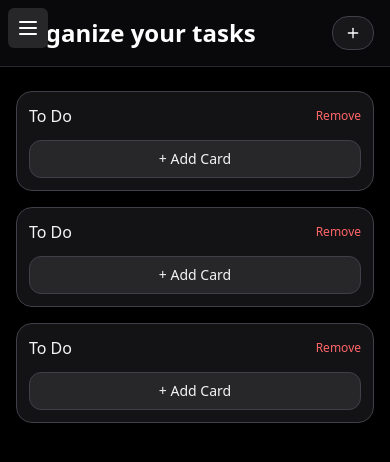
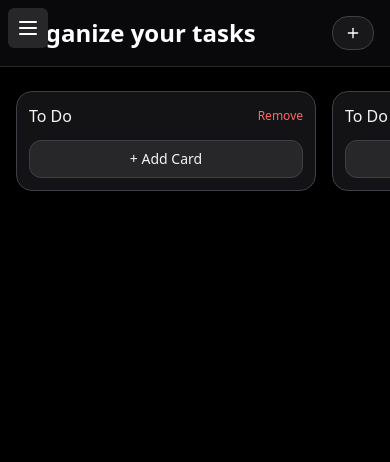
Before and after one commit to devrloper/JiraClone, a React (Vite) app: page / in a window 390 px wide. Shown: the top 462 px of the page. Built offline with nearby package versions, Linux system fonts and the light colour scheme.

Commit message:
Make cards horizontal on all screens

```diff
--- a/src/Components/Board.jsx
+++ b/src/Components/Board.jsx
@@ -84,7 +84,7 @@
         </header>
 
         {/* Columns */}
-        <div className="flex flex-col lg:flex-row gap-4 overflow-auto px-4 py-6  min-h-screen">
+        <div className="flex flex-row gap-4 overflow-auto px-4 py-6  min-h-screen">
           {columnList.map((col) => (
             <div key={col.id} className="min-w-[300px] flex-shrink-0">
               <Column col={col} />
```
